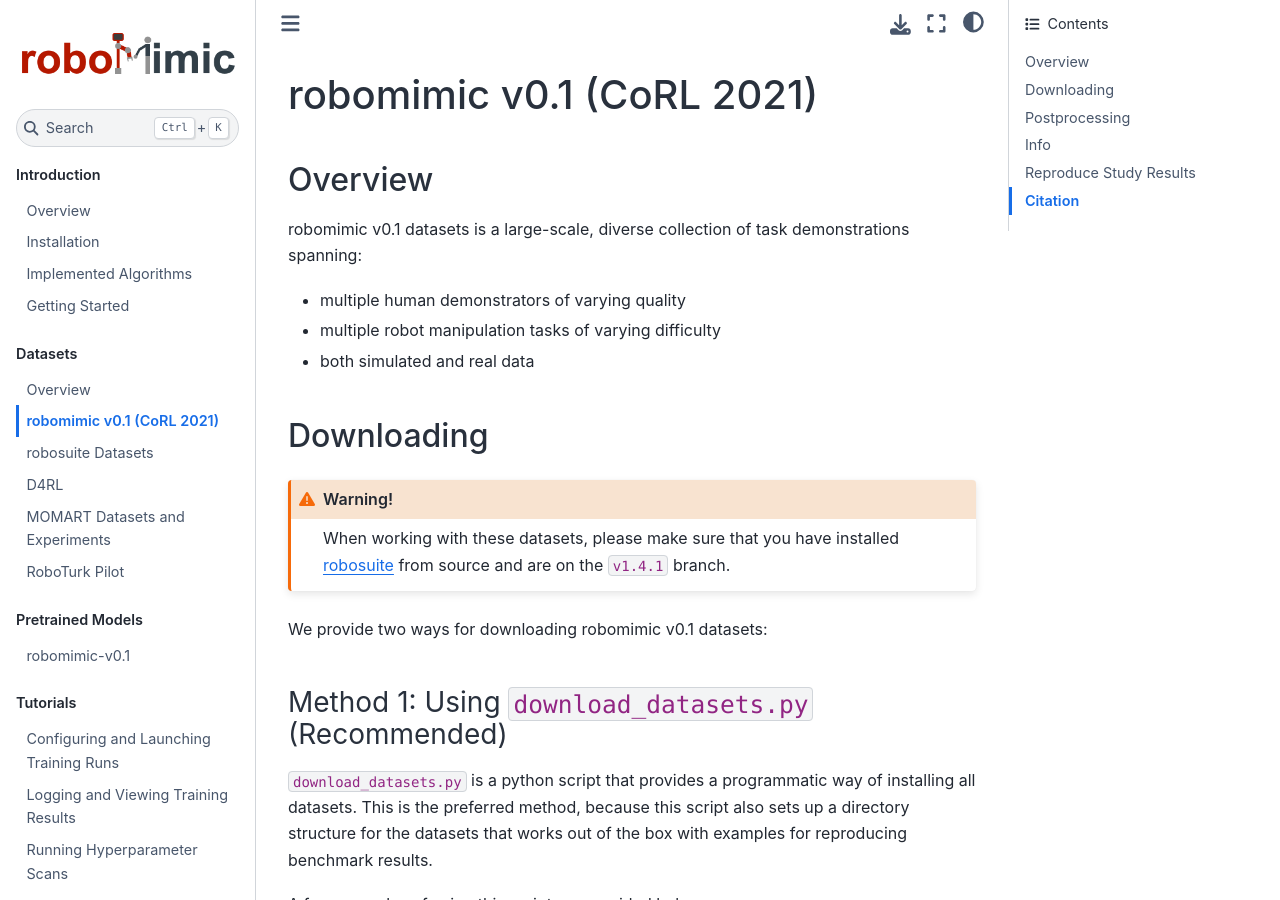
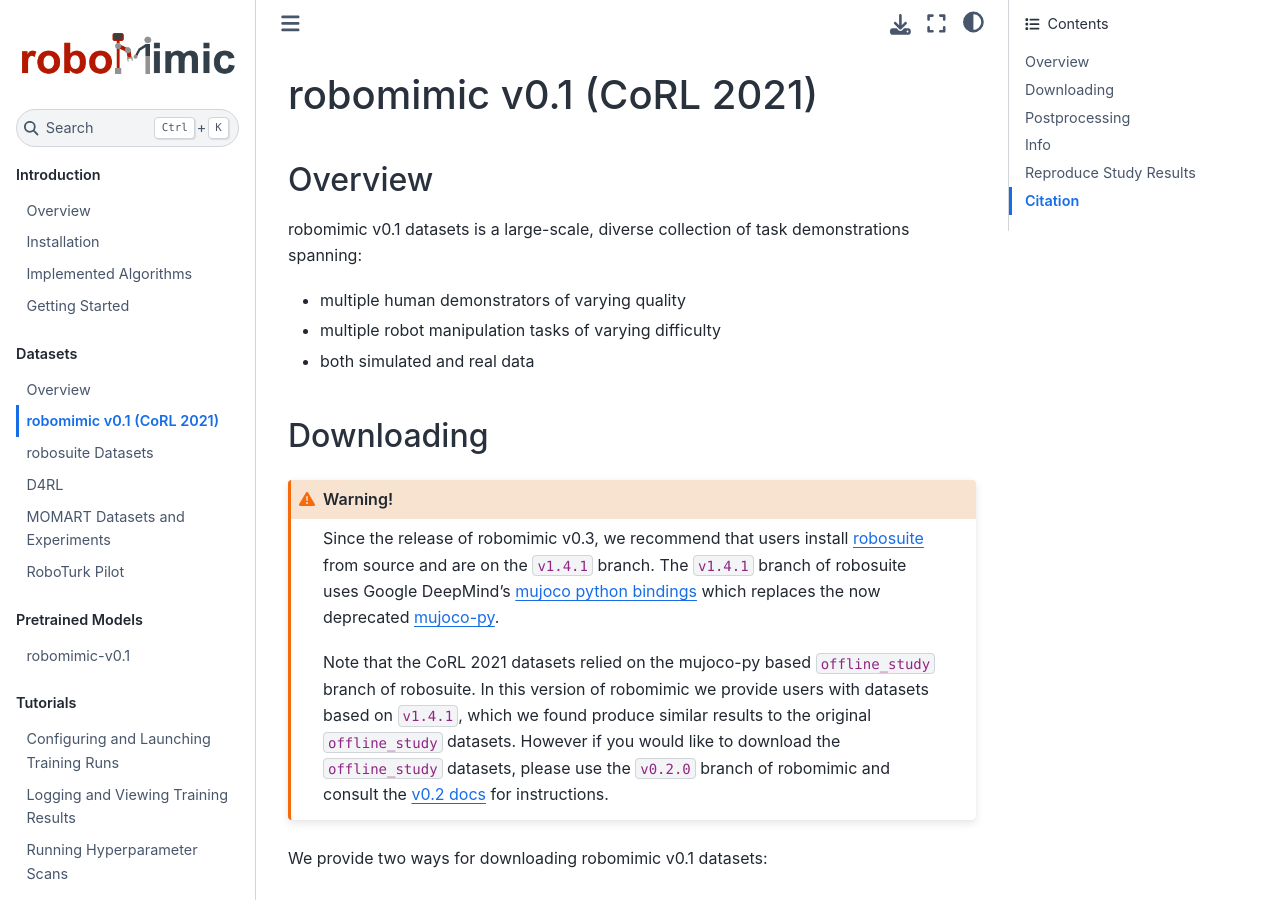
Before and after one commit to ARISE-Initiative/robomimic, a Sphinx documentation site: the page built from docs/datasets/robomimic_v0.1.md, in a window 1280 px wide and 900 px high. Built offline with Sphinx 7.4.7 and the Sphinx Book theme 1.1.4, drawn with Linux system fonts in a browser that asks for light colours; pages that are not in the unit, such as notebooks, are missing from menus.

Commit message:
add note about using offline_study datasets

```diff
--- a/docs/datasets/robomimic_v0.1.md
+++ b/docs/datasets/robomimic_v0.1.md
@@ -12,8 +12,11 @@
 
 <div class="admonition warning">
 <p class="admonition-title">Warning!</p>
+<!-- When working with these datasets, please make sure that you have installed [robosuite](https://robosuite.ai/) from source and are on the `v1.4.1` branch. -->
 
-When working with these datasets, please make sure that you have installed [robosuite](https://robosuite.ai/) from source and are on the `v1.4.1` branch.
+Since the release of robomimic v0.3, we recommend that users install [robosuite](https://robosuite.ai/) from source and are on the `v1.4.1` branch. The `v1.4.1` branch of robosuite uses Google DeepMind's [mujoco python bindings](https://github.com/deepmind/mujoco) which replaces the now deprecated [mujoco-py](https://github.com/openai/mujoco-py).
+
+Note that the CoRL 2021 datasets relied on the mujoco-py based `offline_study` branch of robosuite. In this version of robomimic we provide users with datasets based on `v1.4.1`, which we found produce similar results to the original `offline_study` datasets. However if you would like to download the `offline_study` datasets, please use the `v0.2.0` branch of robomimic and consult the [v0.2 docs](https://robomimic.github.io/docs/v0.2/datasets/robomimic_v0.1.html) for instructions.
 
 </div>
 
```
Also changed, not shown: docs/introduction/installation.md (+2 -2 lines).
